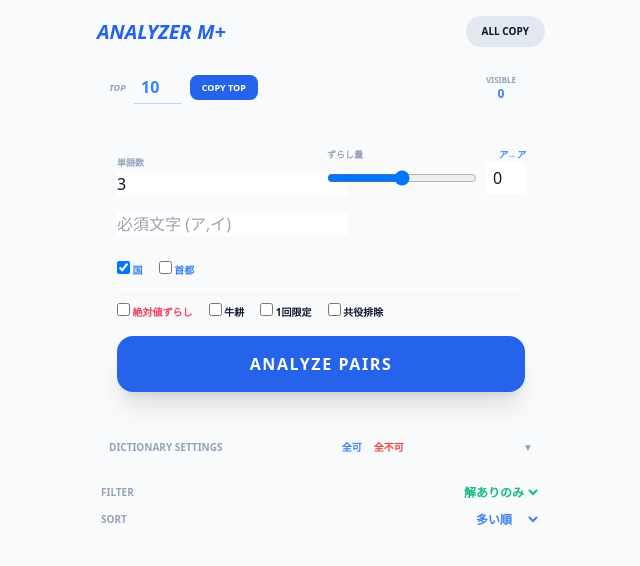
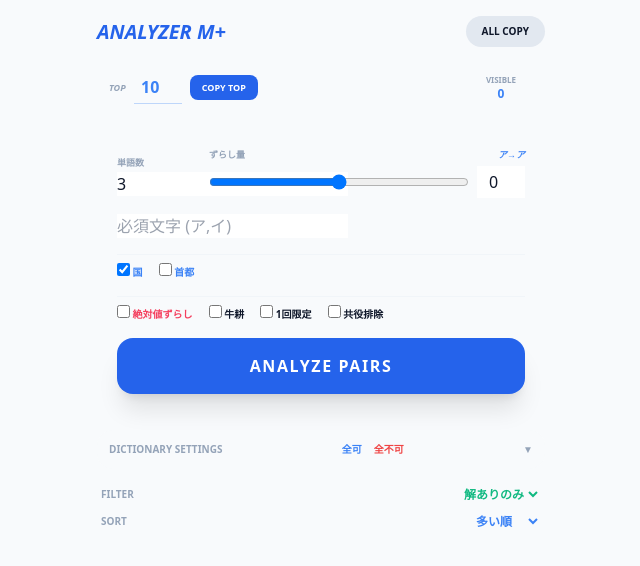
Before and after one commit to xjrstjrwvg-commits/Pyongyang, a Flask app: page / in a window 1280 px wide. Shown: the top 566 px of the page, without its empty margins (319-959 px from the left). Run offline with Flask 3, Linux system fonts and the light colour scheme; some libraries are stand-ins or nearby versions.

Commit message:
index.html

```diff
--- a/templates/index.html
+++ b/templates/index.html
@@ -22,13 +22,11 @@
             <button onclick="copyAll()" id="allCopyBtn" class="bg-slate-200 dark:bg-slate-800 px-4 py-2 rounded-full text-[10px] font-bold uppercase transition-colors">All Copy</button>
         </header>
 
-        <!-- 統計エリア -->
         <div id="stats_area" class="grid grid-cols-2 gap-2 hidden">
             <div class="stat-card"><p class="text-[8px] font-bold text-slate-400">有効ペア数</p><p class="text-lg font-black text-blue-600"><span id="pair_count">0</span>/5041</p></div>
             <div class="stat-card"><p class="text-[8px] font-bold text-slate-400">総ルート数</p><p class="text-lg font-black text-emerald-500" id="total_routes">0</p></div>
         </div>
 
-        <!-- コピー設定エリア -->
         <div class="flex items-center gap-2 px-1">
             <div class="flex-1 glass p-2 rounded-xl flex items-center gap-2">
                 <label class="text-[9px] font-bold text-slate-400 uppercase italic">Top</label>
@@ -38,15 +36,15 @@
             <div class="glass p-2 px-4 rounded-xl text-center min-w-[80px]"><p class="text-[8px] font-bold text-slate-400 uppercase">Visible</p><p class="text-xs font-black text-blue-500" id="visible_count">0</p></div>
         </div>
 
-        <!-- メインコントロール -->
         <div class="glass p-5 rounded-[32px] space-y-4">
-            <div class="grid grid-cols-2 gap-3">
-                <div><label class="text-[9px] font-bold text-slate-400 uppercase">単語数</label><input type="number" id="ml" value="3"></div>
-                <div>
+            <div class="flex gap-3">
+                <!-- 単語数の横幅を制限 -->
+                <div class="w-20 flex-shrink-0"><label class="text-[9px] font-bold text-slate-400 uppercase">単語数</label><input type="number" id="ml" value="3"></div>
+                <div class="flex-1">
                     <div class="flex justify-between"><label class="text-[9px] font-bold text-slate-400 uppercase">ずらし量</label><span id="shift_preview" class="text-[9px] font-bold text-blue-500 italic">ア→ア</span></div>
-                    <div class="flex items-center gap-2">
+                    <div class="flex items-center gap-2 mt-1">
                         <input type="range" id="ks_range" min="-10" max="10" value="0" class="flex-1" oninput="syncShift(this.value)">
-                        <input type="number" id="ks_abs" value="0" class="!w-10 !p-1 text-center" oninput="syncShift(this.value)">
+                        <input type="number" id="ks_abs" value="0" class="!w-12 !p-1 text-center" oninput="syncShift(this.value)">
                     </div>
                 </div>
             </div>
@@ -64,7 +62,6 @@
             <button onclick="run()" id="btn" class="w-full bg-blue-600 text-white font-black py-4 rounded-2xl shadow-xl uppercase tracking-widest mt-2 active:scale-95 transition-all">Analyze Pairs</button>
         </div>
 
-        <!-- 辞書個別設定 -->
         <details class="glass rounded-2xl overflow-hidden">
             <summary class="p-3 text-[10px] font-black uppercase text-slate-400 cursor-pointer flex justify-between bg-slate-50 dark:bg-slate-800/50">
                 <span>Dictionary Settings</span>
@@ -74,13 +71,11 @@
             <div id="dict-content" class="p-4 max-h-80 overflow-y-auto"></div>
         </details>
 
-        <!-- 表示オプション -->
         <div class="flex flex-col gap-2 px-1">
             <div class="flex justify-between items-center"><span class="text-[10px] font-bold text-slate-400 uppercase">Filter</span><select id="filter_mode" class="bg-transparent font-bold text-emerald-500 text-xs w-auto" onchange="display()"><option value="all">すべて表示</option><option value="exists" selected>解ありのみ</option><option value="none">解なしのみ</option></select></div>
             <div class="flex justify-between items-center"><span class="text-[10px] font-bold text-slate-400 uppercase">Sort</span><select id="sort_order" class="bg-transparent font-bold text-blue-500 text-xs w-auto" onchange="display()"><option value="desc">多い順</option><option value="asc">少ない順</option><option value="kana">50音順</option><option value="random">ランダム</option></select></div>
         </div>
 
-        <!-- 結果表示エリア -->
         <div id="res" class="space-y-2"></div>
     </div>
 
@@ -162,12 +157,10 @@
             const order = document.getElementById('sort_order').value, filter = document.getElementById('filter_mode').value;
             let f = [...data];
             if(filter==='exists') f = f.filter(x => x.count > 0); else if(filter==='none') f = f.filter(x => x.count === 0);
-
             if(order==='random') { for(let i=f.length-1;i>0;i--){const j=Math.floor(Math.random()*(i+1));[f[i],f[j]]=[f[j],f[i]];} }
             else if(order==='desc') f.sort((a,b)=>b.count-a.count);
             else if(order==='asc') f.sort((a,b)=>a.count-b.count);
             else f.sort((a,b)=>KANA_ORDER.indexOf(a.start)-KANA_ORDER.indexOf(b.start) || KANA_ORDER.indexOf(a.end)-KANA_ORDER.indexOf(b.end));
-
             currentFilteredList = f;
             document.getElementById('visible_count').innerText = f.length.toLocaleString();
             document.getElementById('res').innerHTML = f.map(item => `
@@ -200,36 +193,32 @@
                     document.body.removeChild(textArea);
                     showSuccess(btn, successMsg);
                 }
-            } catch (err) {
-                alert("コピーに失敗しました。");
-            }
+            } catch (err) { alert("コピーに失敗しました。"); }
         }
 
-        // コピー時の整形関数（（解なし）を抜く）
+        // コピー時の整形関数
         function formatCopyText(targets) {
             return targets.map(x => {
-                const cleanExample = x.example.replace("（解なし）", "").trim();
-                return `${x.start}→${x.end}: ${cleanExample}`;
+                const example = x.example.replace("（解なし）", "").trim();
+                // 解がない場合は「ア→ア」のみ、ある場合は「ア→イ: 例」の形式にする
+                return example === "" ? `${x.start}→${x.end}` : `${x.start}→${x.end}: ${example}`;
             }).join('\n');
         }
 
         function copyOne(t, b) { execCopy(t, b, "Done"); }
-
         function copyTop() {
             const limit = parseInt(document.getElementById('copy_limit').value) || 10;
             const btn = document.getElementById('topCopyBtn');
             const targets = currentFilteredList.slice(0, limit);
-            if(!targets.length) { alert("有効な結果がありません。"); return; }
+            if(!targets.length) return;
             execCopy(formatCopyText(targets), btn, "COPIED!");
         }
-
         function copyAll() {
             const btn = document.getElementById('allCopyBtn');
             const targets = currentFilteredList;
-            if(!targets.length) { alert("コピーする対象がありません。"); return; }
+            if(!targets.length) return;
             execCopy(formatCopyText(targets), btn, "ALL COPIED!");
         }
-
         window.onload = init;
     </script>
 </body>
```
